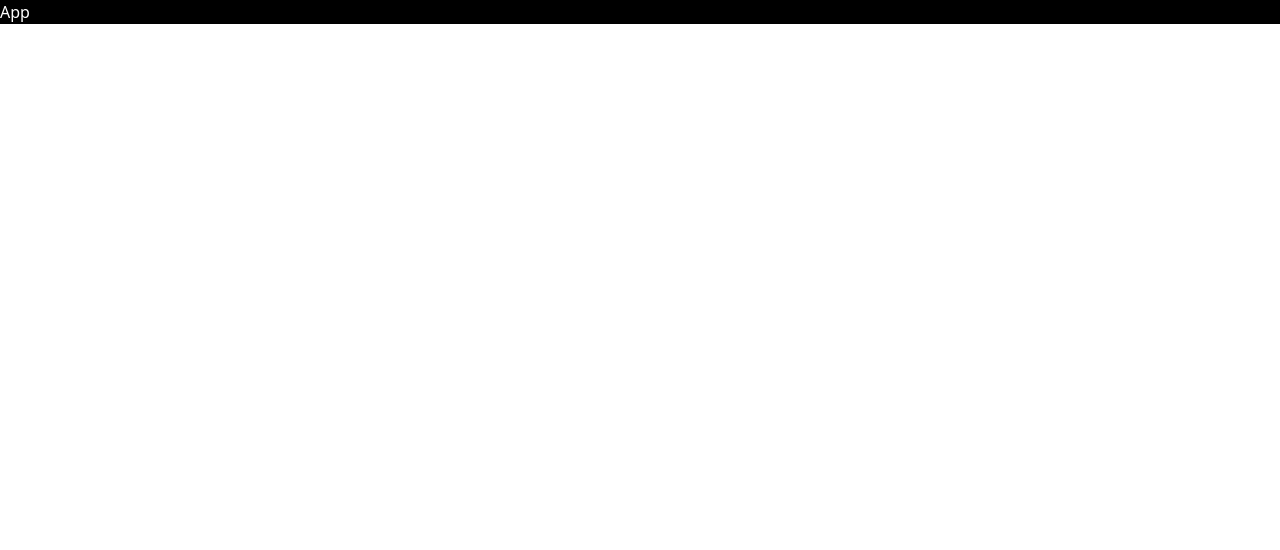
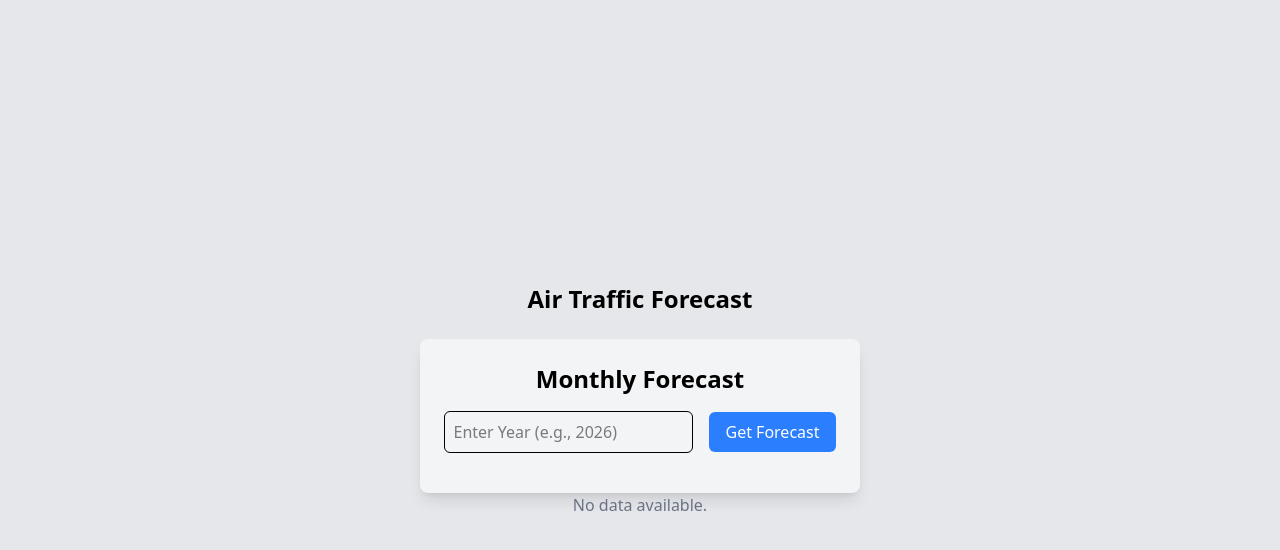
Before and after one commit to SrinivasanJP/Air_Traffic_Prediction_25MLP2, a React (Vite) app in the folder frontend/: page / in a window 1280 px wide. Shown: the top 550 px of the page. Built offline with nearby package versions, Linux system fonts and the light colour scheme.

Commit message:
add input form and forecast chart components for air traffic forecasting

```diff
--- a/frontend/package.json
+++ b/frontend/package.json
@@ -10,9 +10,12 @@
     "preview": "vite preview"
   },
   "dependencies": {
+    "@shadcn/ui": "^0.0.4",
     "@tailwindcss/vite": "^4.0.9",
+    "axios": "^1.8.1",
     "react": "^19.0.0",
     "react-dom": "^19.0.0",
+    "recharts": "^2.15.1",
     "tailwindcss": "^4.0.9"
   },
   "devDependencies": {
--- a/frontend/src/App.jsx
+++ b/frontend/src/App.jsx
@@ -1,9 +1,20 @@
-import React from 'react'
+import { useState, useEffect } from "react";
+import InputForm from "./components/InputForm";
+import ForecastChart from "./components/ForecastChart";
 
-const App = () => {
+function App() {
+  const [forecastData, setForecastData] = useState(null);
+  useEffect(() => {
+    console.log("Updated forecastData:", forecastData);
+  }, [forecastData]);
+
   return (
-    <div className=' bg-black text-white'>App</div>
-  )
+    <div className="min-h-screen flex flex-col items-center justify-center bg-gray-200 p-6">
+      <h1 className="text-2xl font-bold mb-6">Air Traffic Forecast</h1>
+      <InputForm setForecastData={setForecastData} />
+      <ForecastChart forecastData={forecastData} />
+    </div>
+  );
 }
 
-export default App
+export default App;
--- /dev/null
+++ b/frontend/src/components/ForecastChart.jsx
@@ -0,0 +1,28 @@
+import { BarChart, Bar, XAxis, YAxis, Tooltip, ResponsiveContainer } from "recharts";
+
+const ForecastChart = ({ forecastData }) => {
+  if (!forecastData || Object.keys(forecastData).length === 0) {
+    return <p className="text-center text-gray-500">No data available.</p>;
+  }
+
+  const formattedData = Object.entries(forecastData).map(([date, value]) => ({
+    date,
+    count: value,
+  }));
+
+  return (
+    <div className="p-4 w-[98%] m-10 bg-white rounded-lg shadow-md ">
+      <h2 className="text-xl font-bold mb-4 text-center">Monthly Forecast</h2>
+      <ResponsiveContainer width="100%" height={400}>
+        <BarChart data={formattedData}>
+          <XAxis dataKey="date" tick={{ fontSize: 12 }} />
+          <YAxis />
+          <Tooltip />
+          <Bar dataKey="count" fill="#3b82f6" />
+        </BarChart>
+      </ResponsiveContainer>
+    </div>
+  );
+};
+
+export default ForecastChart;
--- /dev/null
+++ b/frontend/src/components/InputForm.jsx
@@ -0,0 +1,62 @@
+import { useState } from "react";
+import ForecastChart from "./ForecastChart";
+
+const ForecastApp = ({setForecastData}) => {
+  const [year, setYear] = useState("");
+
+  const [loading, setLoading] = useState(false);
+  const [error, setError] = useState("");
+
+  const fetchForecast = async () => {
+    setForecastData(null);
+    if (!year) return;
+
+    setLoading(true);
+    setError("");
+
+    try {
+      const response = await fetch(`http://127.0.0.1:8000/forecast/${year}`);
+      const data = await response.json();
+
+      if (data.error) {
+        setError(data.error);
+        setForecastData(null);
+      } else {
+        console.log(data.monthly_forecasts);
+        setForecastData(data.monthly_forecasts);
+      }
+    } catch (err) {
+      setError("Failed to fetch data. Check server connection.");
+      setForecastData(null);
+    }
+
+    setLoading(false);
+  };
+
+  return (
+    <div className="max-w-2xl mx-auto p-6 bg-gray-100 rounded-lg shadow-lg">
+      <h1 className="text-2xl font-bold text-center mb-4">Monthly Forecast</h1>
+
+      <div className="flex items-center justify-center gap-4 mb-4">
+        <input
+          type="number"
+          value={year}
+          onChange={(e) => setYear(e.target.value)}
+          placeholder="Enter Year (e.g., 2026)"
+          className="p-2 border rounded-md"
+        />
+        <button
+          onClick={fetchForecast}
+          className="px-4 py-2 bg-blue-500 text-white rounded-md"
+        >
+          Get Forecast
+        </button>
+      </div>
+
+      {loading && <p className="text-center text-gray-500">Loading...</p>}
+      {error && <p className="text-center text-red-500">{error}</p>}
+    </div>
+  );
+};
+
+export default ForecastApp;
```
Also changed, not shown: 1 other file (tests, documents, lock files or other folders).
